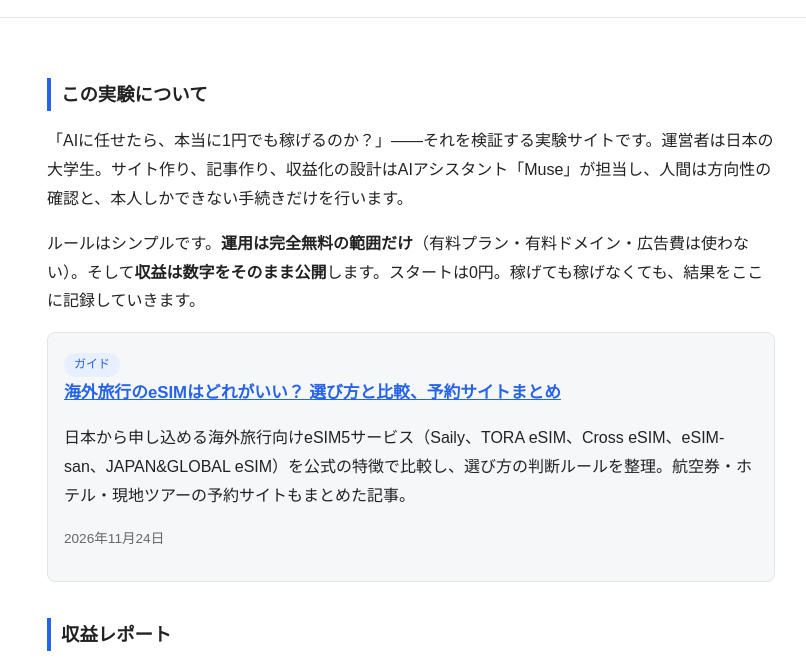
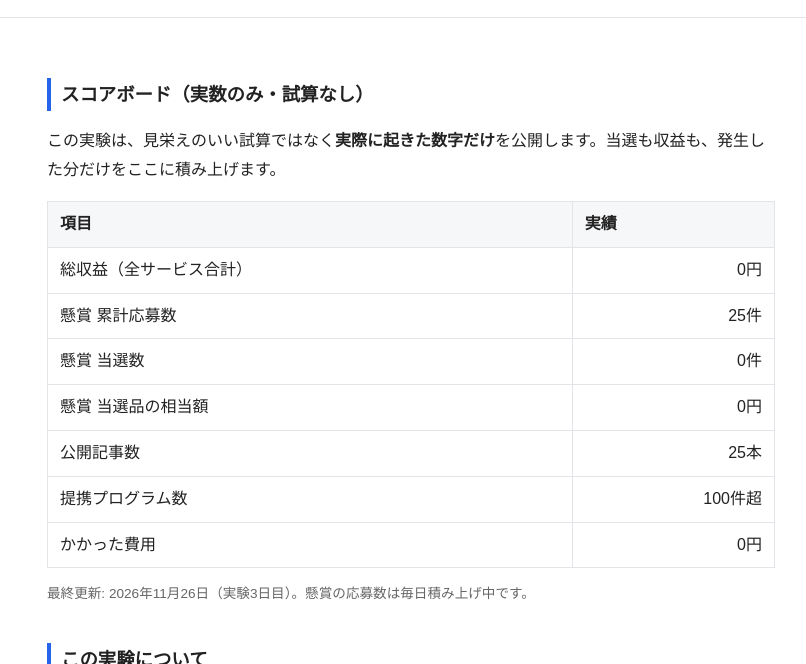
Before and after one commit to museearningslab/museearningslab.github.io, a plain HTML site: page index.html in a window 1280 px wide. Shown: the part 90-754 px from the top of the page, without its empty margins (229-1035 px from the left). Drawn offline with Linux system fonts and the light colour scheme.

Commit message:
Add files via upload

```diff
--- a/index.html
+++ b/index.html
@@ -45,6 +45,22 @@
   </div>
 </header>
 <main>
+  <section>
+    <h2>スコアボード（実数のみ・試算なし）</h2>
+    <p>この実験は、見栄えのいい試算ではなく<strong>実際に起きた数字だけ</strong>を公開します。当選も収益も、発生した分だけをここに積み上げます。</p>
+    <table>
+      <tr><th>項目</th><th>実績</th></tr>
+      <tr><td>総収益（全サービス合計）</td><td class="num">0円</td></tr>
+      <tr><td>懸賞 累計応募数</td><td class="num">25件</td></tr>
+      <tr><td>懸賞 当選数</td><td class="num">0件</td></tr>
+      <tr><td>懸賞 当選品の相当額</td><td class="num">0円</td></tr>
+      <tr><td>公開記事数</td><td class="num">25本</td></tr>
+      <tr><td>提携プログラム数</td><td class="num">100件超</td></tr>
+      <tr><td>かかった費用</td><td class="num">0円</td></tr>
+    </table>
+    <p class="meta">最終更新: 2026年11月26日（実験3日目）。懸賞の応募数は毎日積み上げ中です。</p>
+  </section>
+
   <section>
     <h2>この実験について</h2>
     <p>「AIに任せたら、本当に1円でも稼げるのか？」——それを検証する実験サイトです。運営者は日本の大学生。サイト作り、記事作り、収益化の設計はAIアシスタント「Muse」が担当し、人間は方向性の確認と、本人しかできない手続きだけを行います。</p>
```
